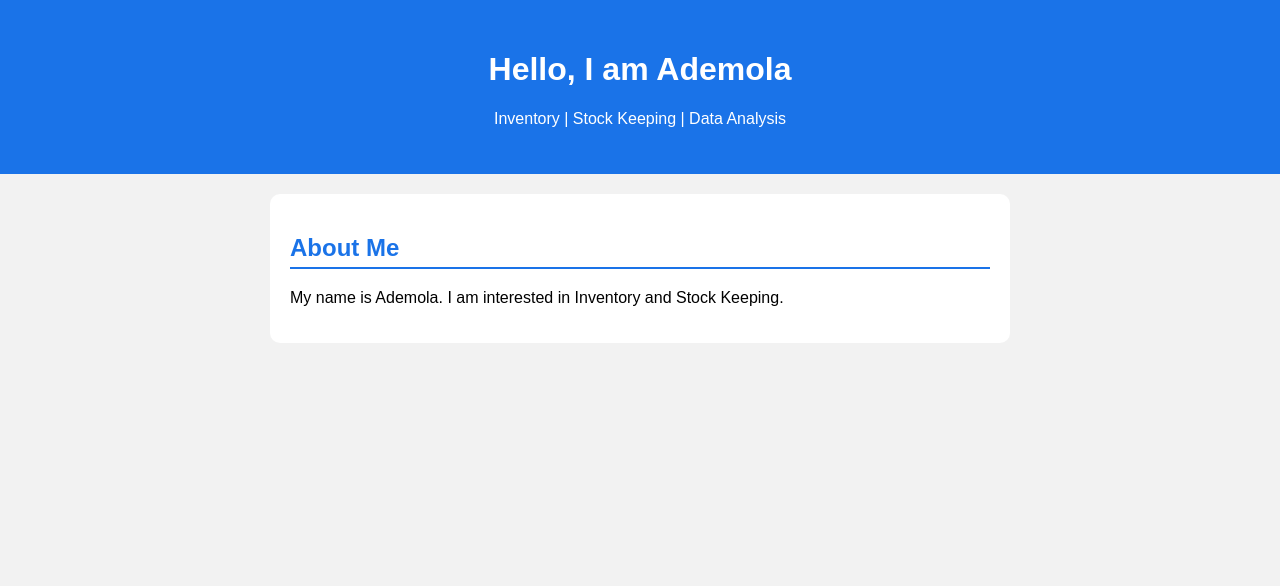
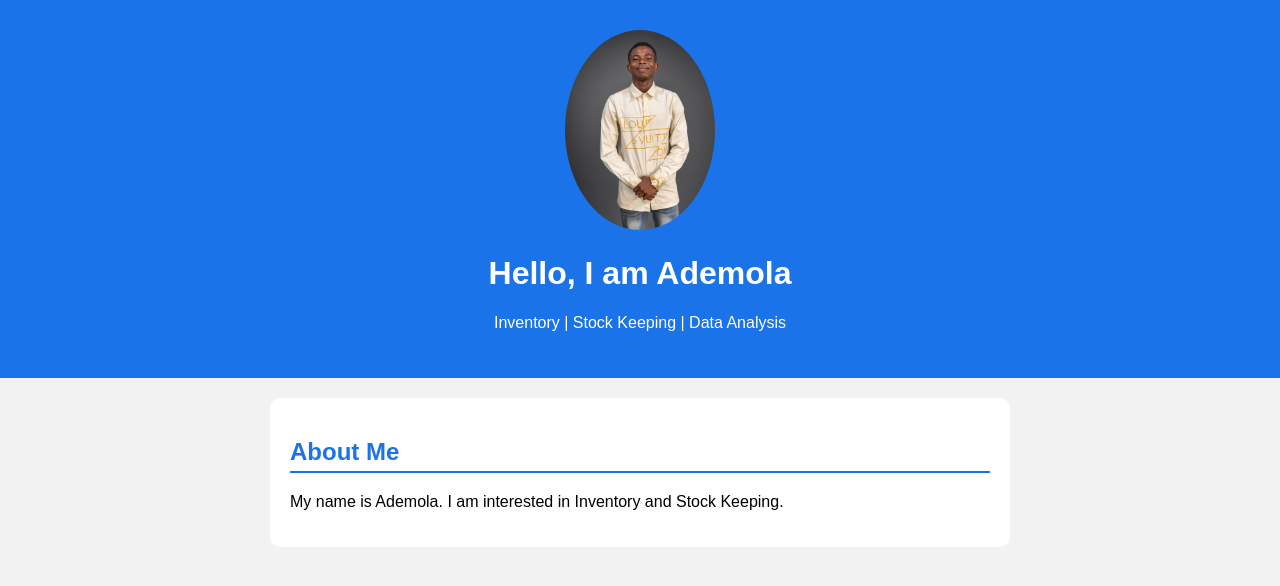
Before and after one commit to ikechukwuademola-ops/My-first-website, a plain HTML site: page index.html in a window 1280 px wide. Drawn offline with Linux system fonts and the light colour scheme.

Commit message:
Update index.html

```diff
--- a/index.html
+++ b/index.html
@@ -41,6 +41,7 @@
 <body>
 
   <div class="header">
+<img src="grok_1791016366838.jpg" alt="Ademola" style="width:150px; border-radius:50%;">
     <h1>Hello, I am Ademola</h1>
     <p>Inventory | Stock Keeping | Data Analysis</p>
   </div>
```
